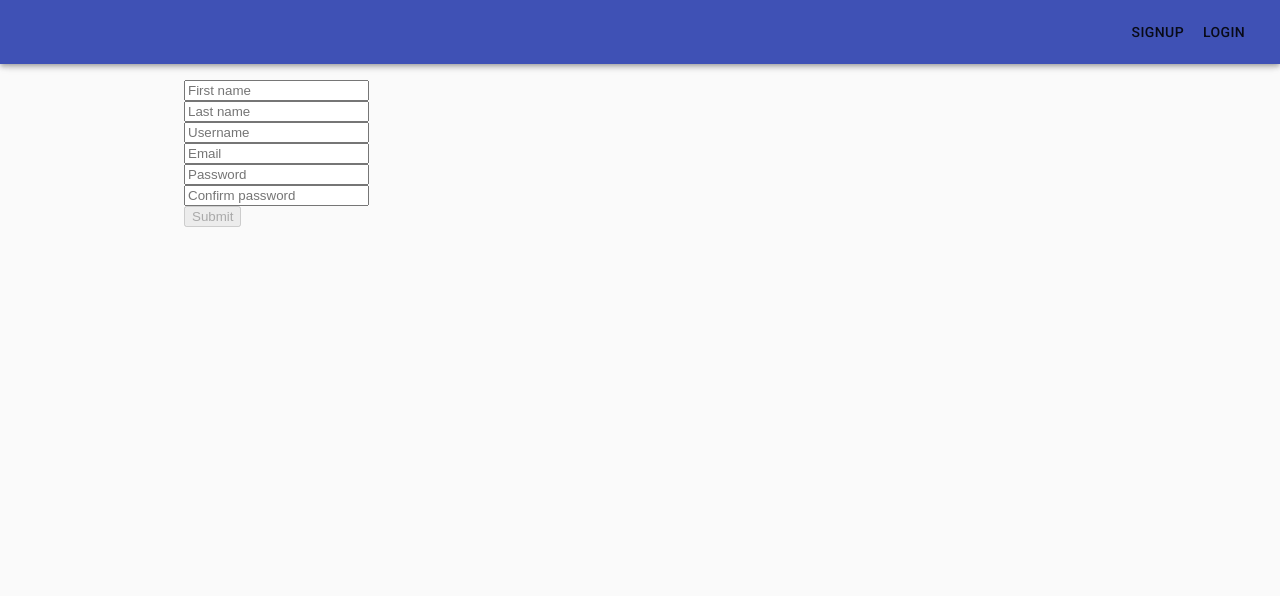
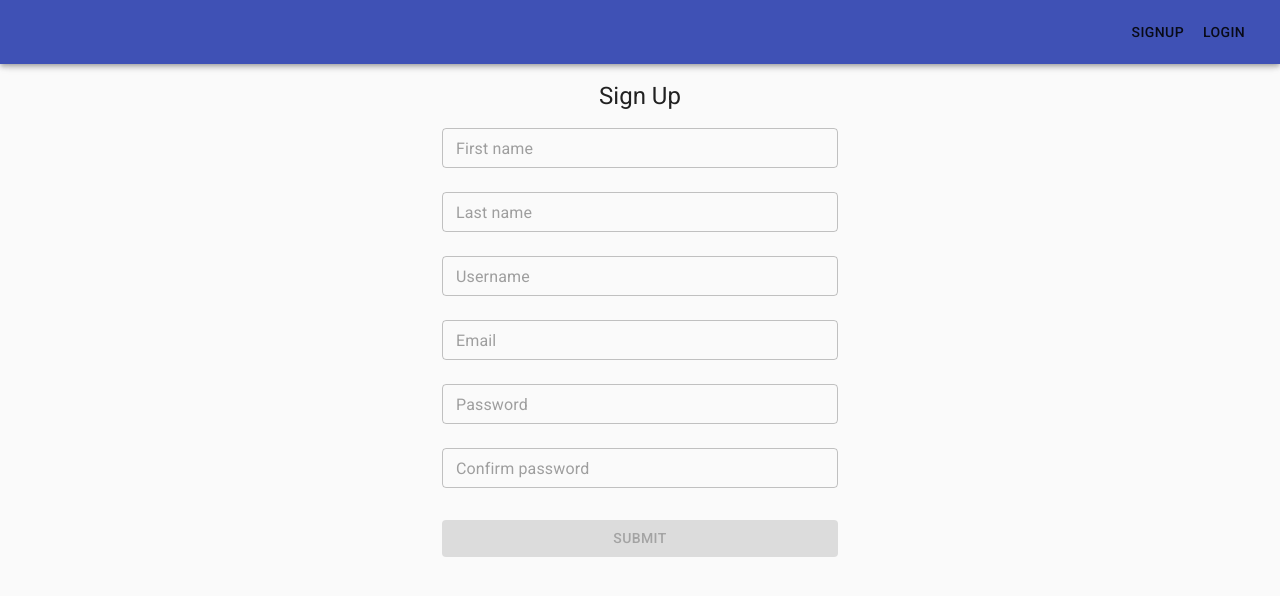
Before and after one commit to ahmedelshenawy25/ask-fm-clone, a React (Create React App) app in the folder client/: page /signup in a window 1280 px wide. Shown: the top 596 px of the page. Built offline with nearby package versions, Linux system fonts and the light colour scheme.

Commit message:
redesign login and signup

```diff
--- a/client/src/components/Auth/Login.js
+++ b/client/src/components/Auth/Login.js
@@ -4,22 +4,38 @@
 } from 'formik';
 import { useHistory } from 'react-router-dom';
 import PropTypes from 'prop-types';
+import TextField from '@material-ui/core/TextField';
+import Container from '@material-ui/core/Container';
+import Typography from '@material-ui/core/Typography';
+import { makeStyles } from '@material-ui/core/styles';
+import Button from '@material-ui/core/Button';
 import axiosInstance from '../../axiosInstance/axiosInstance';
 import loginValidationSchema from './login.validationSchema';
 
+const useStyles = makeStyles((theme) => ({
+  paper: {
+    marginTop: theme.spacing(8),
+    display: 'flex',
+    flexDirection: 'column',
+    alignItems: 'center'
+  },
+  submit: {
+    margin: theme.spacing(3, 0, 2)
+  }
+}));
+
 const Login = ({ onLogin }) => {
+  const classes = useStyles();
   const history = useHistory();
   const [error, setError] = useState('');
 
   return (
-    <>
-      {error && (
-        <div>
-          <div>
-            {error}
-          </div>
-        </div>
-      )}
+    <Container maxWidth="xs">
+      <div className={classes.paper}>
+        <Typography component="h1" variant="h5">
+          Log in
+        </Typography>
+        { error }
         <Formik
           initialValues={{
             usernameOrEmail: '',
@@ -44,21 +60,42 @@
         >
           {({ isValid, dirty, isSubmitting }) => (
             <Form>
-            <div>
-              <Field name="usernameOrEmail" placeholder="Username or email" />
+              <Field
+                name="usernameOrEmail"
+                placeholder="Username or email"
+                as={TextField}
+                variant="outlined"
+                size="small"
+                fullWidth
+                margin="normal"
+              />
               <ErrorMessage name="usernameOrEmail" />
-            </div>
-
-            <div>
-              <Field type="password" name="password" placeholder="Password" />
+              <Field
+                type="password"
+                name="password"
+                placeholder="Password"
+                as={TextField}
+                variant="outlined"
+                size="small"
+                fullWidth
+                margin="normal"
+              />
               <ErrorMessage name="password" />
-            </div>
-
-            <button disabled={!(isValid && dirty) || isSubmitting} type="submit">Login</button>
+              <Button
+                disabled={!(isValid && dirty) || isSubmitting}
+                type="submit"
+                fullWidth
+                variant="contained"
+                color="primary"
+                className={classes.submit}
+              >
+                Log In
+              </Button>
             </Form>
           )}
         </Formik>
-    </>
+      </div>
+    </Container>
   );
 };
 
--- a/client/src/components/Auth/Signup.js
+++ b/client/src/components/Auth/Signup.js
@@ -3,14 +3,37 @@
   Formik, Form, Field, ErrorMessage
 } from 'formik';
 import { useHistory } from 'react-router-dom';
+import TextField from '@material-ui/core/TextField';
+import Container from '@material-ui/core/Container';
+import Typography from '@material-ui/core/Typography';
+import { makeStyles } from '@material-ui/core/styles';
+import Button from '@material-ui/core/Button';
 import axiosInstance from '../../axiosInstance/axiosInstance';
 import signupValidationSchema from './signup.validationSchema';
 
+const useStyles = makeStyles((theme) => ({
+  paper: {
+    marginTop: theme.spacing(8),
+    display: 'flex',
+    flexDirection: 'column',
+    alignItems: 'center'
+  },
+  submit: {
+    margin: theme.spacing(3, 0, 2)
+  }
+}));
+
 const Signup = () => {
+  const classes = useStyles();
   const history = useHistory();
   const [error, setError] = useState('');
 
   return (
+    <Container maxWidth="xs">
+      <div className={classes.paper}>
+        <Typography component="h1" variant="h5">
+          Sign Up
+        </Typography>
         <Formik
           initialValues={{
             firstName: '',
@@ -34,50 +57,93 @@
           }}
         >
           {({ isValid, dirty, isSubmitting }) => (
-        <>
-          {error && (
             <div>
-            <div>
-              {error}
-            </div>
+              { error }
+              <Form>
+                <Field
+                  name="firstName"
+                  placeholder="First name"
+                  as={TextField}
+                  variant="outlined"
+                  size="small"
+                  fullWidth
+                  margin="normal"
+                />
+                <ErrorMessage
+                  name="firstName"
+                  variant="outlined"
+                  size="small"
+                  fullWidth
+                  margin="normal"
+                />
+                <Field
+                  name="lastName"
+                  placeholder="Last name"
+                  as={TextField}
+                  variant="outlined"
+                  size="small"
+                  fullWidth
+                  margin="normal"
+                />
+                <ErrorMessage name="lastName" />
+                <Field
+                  name="username"
+                  placeholder="Username"
+                  as={TextField}
+                  variant="outlined"
+                  size="small"
+                  fullWidth
+                  margin="normal"
+                />
+                <ErrorMessage name="username" />
+                <Field
+                  name="email"
+                  placeholder="Email"
+                  as={TextField}
+                  variant="outlined"
+                  size="small"
+                  fullWidth
+                  margin="normal"
+                />
+                <ErrorMessage name="email" />
+                <Field
+                  type="password"
+                  name="password"
+                  placeholder="Password"
+                  as={TextField}
+                  variant="outlined"
+                  size="small"
+                  fullWidth
+                  margin="normal"
+                />
+                <ErrorMessage name="password" />
+                <Field
+                  type="password"
+                  name="confirmPassword"
+                  placeholder="Confirm password"
+                  as={TextField}
+                  variant="outlined"
+                  size="small"
+                  fullWidth
+                  margin="normal"
+                />
+                <ErrorMessage name="confirmPassword" />
+                <Button
+                  disabled={!(isValid && dirty) || isSubmitting}
+                  type="submit"
+                  fullWidth
+                  variant="contained"
+                  color="primary"
+                  className={classes.submit}
+                >
+                  Submit
+                </Button>
+              </Form>
             </div>
           )}
-          <Form>
-            <div>
-              <Field name="firstName" placeholder="First name" />
-              <ErrorMessage name="firstName" />
+        </Formik>
       </div>
-
-            <div>
-              <Field name="lastName" placeholder="Last name" />
-              <ErrorMessage name="lastName" />
-            </div>
-
-            <div>
-              <Field name="username" placeholder="Username" />
-              <ErrorMessage name="username" />
-            </div>
-
-            <div>
-              <Field name="email" placeholder="Email" />
-              <ErrorMessage name="email" />
-            </div>
-
-            <div>
-              <Field type="password" name="password" placeholder="Password" />
-              <ErrorMessage name="password" />
-            </div>
-
-            <div>
-              <Field type="password" name="confirmPassword" placeholder="Confirm password" />
-              <ErrorMessage name="confirmPassword" />
-            </div>
-
-            <button disabled={!(isValid && dirty) || isSubmitting} type="submit">Submit</button>
-          </Form>
-        </>
-      )}
-    </Formik>
+    </Container>
   );
 };
 
--- a/client/src/components/Auth/login.validationSchema.js
+++ b/client/src/components/Auth/login.validationSchema.js
@@ -3,10 +3,10 @@
 const loginValidationSchema = Yup.object().shape({
   usernameOrEmail: Yup.string()
     .trim()
-    .required('Enter a username or an email'),
+    .required('Username or Email required'),
   password: Yup.string()
     .trim()
-    .required('Enter a password')
+    .required('Password required')
 });
 
 export default loginValidationSchema;
--- a/client/src/components/Auth/signup.validationSchema.js
+++ b/client/src/components/Auth/signup.validationSchema.js
@@ -6,33 +6,33 @@
     .trim()
     .min(1, 'First name must be between 1 and 50 characters')
     .max(50, 'First name must be between 1 and 50 characters')
-    .required('Please enter your first name'),
+    .required('First name required'),
   lastName: Yup.string()
     .label('Last name')
     .trim()
     .min(1, 'Last name must be between 1 and 50 characters')
     .max(50, 'Last name must be between 1 and 50 characters')
-    .required('Please enter your last name'),
+    .required('Last name required'),
   username: Yup.string()
     .label('Username')
     .trim()
     .matches(/^(\w){4,25}$/, 'Username must be between 4 and 25 characters long and consist only of alphanumerics and underscores')
-    .required('Please enter a username'),
+    .required('Username required'),
   email: Yup.string()
     .label('Email')
     .trim()
     .email('Enter a valid email')
-    .required('Please enter an email'),
+    .required('Email required'),
   password: Yup.string()
     .trim()
     .label('Password')
     .matches(/^(?=.*\d)(?=.*[a-z])(?=.*[A-Z])(?=.*[a-zA-Z]).{8,64}$/,
       'Password must be at least 8 characters long with at least 1 (lowercase letter, uppercase letter, number and special character)')
-    .required('Password is required'),
+    .required('Password required'),
   confirmPassword: Yup.string()
     .label('Confirm password')
     .oneOf([Yup.ref('password'), null], 'Passwords do not match')
-    .required('Password is required')
+    .required('Password confirmation required')
 });
 
 export default signupValidationSchema;
```
Lines whose indentation alone changed are shown as unchanged.
